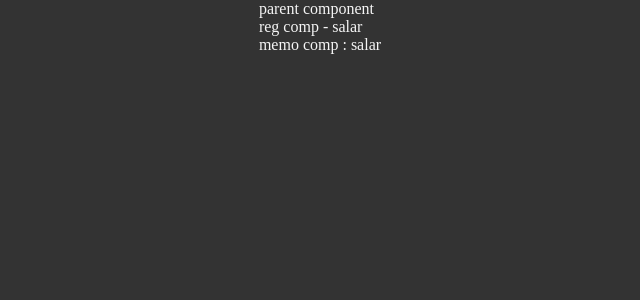
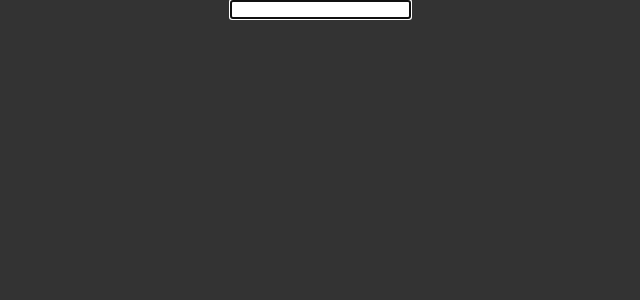
Before and after one commit to salarGholami/first-react-app, a React (Create React App) app: page / in a window 1280 px wide. Shown: the top 300 px of the page, without its empty margins (320-960 px from the left). Built offline with nearby package versions, Linux system fonts and the light colour scheme.

Commit message:
use ref in ClassRef component and use useRef() in FunctionalRef component

```diff
--- a/src/App.js
+++ b/src/App.js
@@ -8,7 +8,9 @@ import "./App.css";
 import Wrapper from "./comppnent/hoc/Wrapper";
 // import CLickCounter from "./comppnent/hocExample/ClickCounter";
 // import HoverCounter from "./comppnent/hocExample/HoverCounter";
-import ParentComp from "./comppnent/PureMemoComp/ParentComp";
+// import ParentComp from "./comppnent/PureMemoComp/ParentComp";
+// import ClassRef from "./comppnent/ref/ClassRef";
+import FunctionalRef from "./comppnent/ref/FunctionalRef";
 // import ClassTimer from "./comppnent/ClassTimer";
 
 class app extends Component {
@@ -82,7 +84,10 @@ class app extends Component {
   render() {
     return (
       <>
-        <ParentComp />
+        {/* <ClassRef /> */}
+        <FunctionalRef />
+
+        {/* <ParentComp /> */}
 
         {/* <CLickCounter />
         <HoverCounter /> */}
--- /dev/null
+++ b/src/comppnent/ref/ClassRef.jsx
@@ -0,0 +1,16 @@
+import React, { Component } from "react";
+import { createRef } from "react";
+class ClassRef extends Component {
+  constructor(props) {
+    super(props);
+    this.inputRef = createRef();
+  }
+  componentDidMount() {
+    this.inputRef.current.focus();
+  }
+  render() {
+    return <input type="text" ref={this.inputRef} />;
+  }
+}
+
+export default ClassRef;
--- /dev/null
+++ b/src/comppnent/ref/FunctionalRef.jsx
@@ -0,0 +1,16 @@
+import { useEffect } from "react";
+import { useRef } from "react";
+
+const FunctionalRef = () => {
+  const inputRef = useRef();
+  useEffect(() => {
+    inputRef.current.focus();
+  }, []);
+  return (
+    <div>
+      <input type="text" ref={inputRef} />
+    </div>
+  );
+};
+
+export default FunctionalRef;
```
